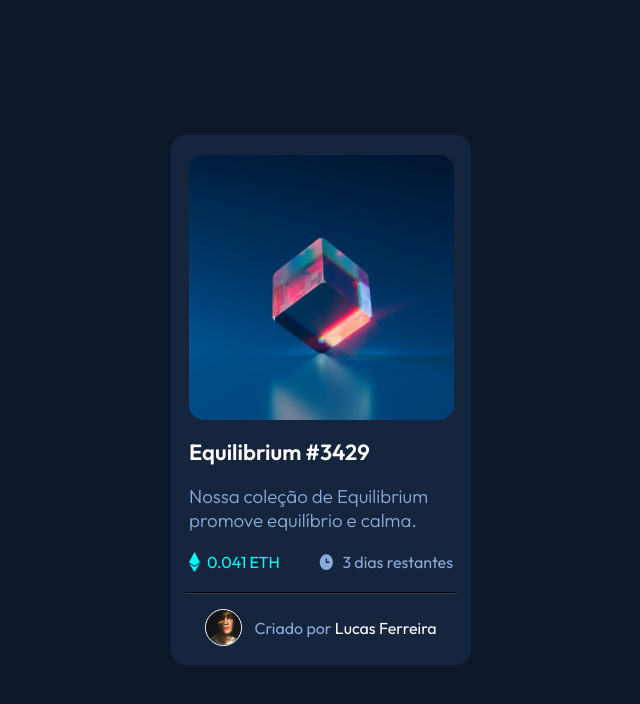
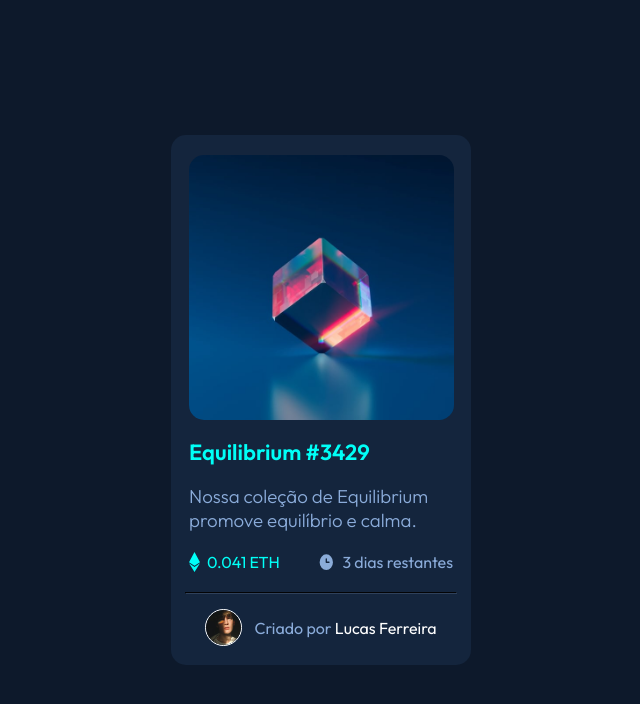
Before and after one commit to lucasjanta/nftpreview-4, a plain HTML site: page index.html in a window 1280 px wide. In both pictures the pointer is over the element "Equilibrium #3429". Shown: the whole page, without its empty margins (319-959 px from the left). Drawn offline with Linux system fonts and the light colour scheme.

Commit message:
Adição de hover

```diff
--- a/src/css/style.css
+++ b/src/css/style.css
@@ -94,3 +94,12 @@ span {
     border: 1px solid white;
     border-radius: 50px;
 }
+
+h1:hover, span:hover {
+    color: hsl(178, 100%, 50%);
+    cursor: pointer;
+}
+
+.img1:hover {
+    cursor: pointer;
+}
```
